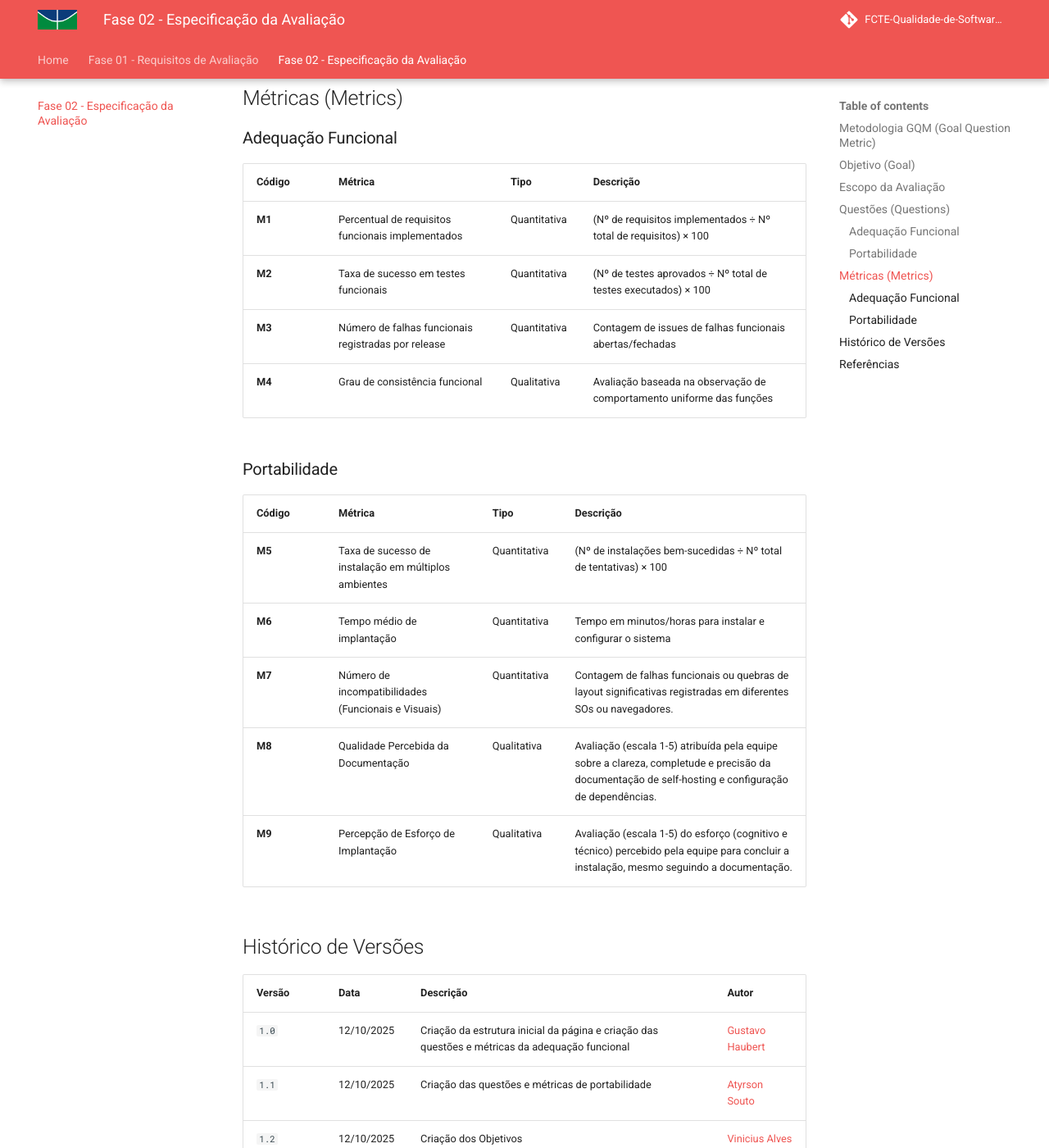
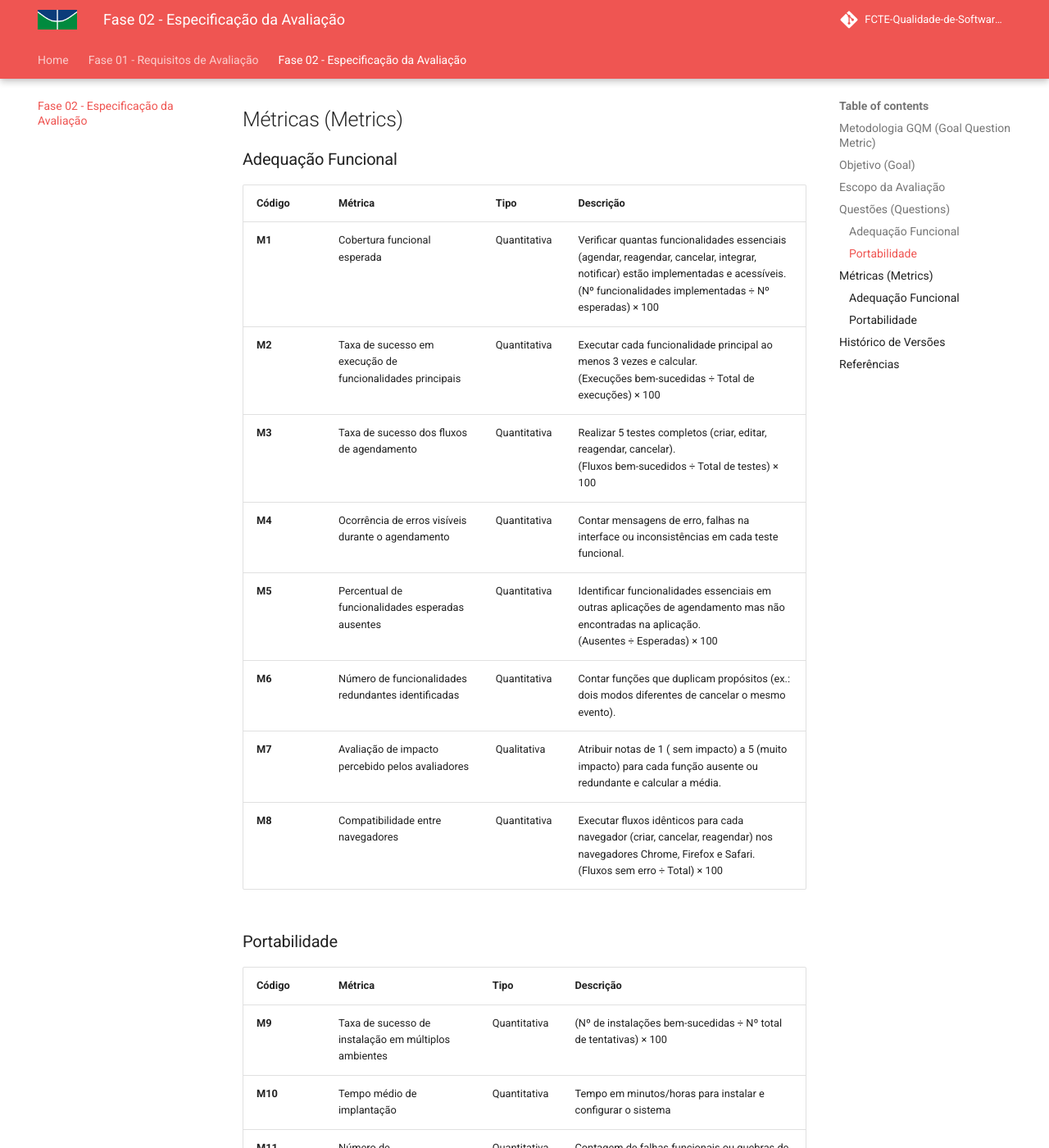
Before and after one commit to FCTE-Qualidade-de-Software-1/2025-2_T01_HEDDY-LAMAR, an MkDocs documentation site: the page built from docs/fase_2/index.md, in a window 1280 px wide and 1400 px high, scrolled down 3052 px. Shown: the whole window at 82% size. Built offline with MkDocs 1.6.1 and Material for MkDocs 9.7.7, drawn with Linux system fonts in a browser that asks for light colours; comment, search, counter and statistics services are not loaded; some of the changed text lies outside the part shown.

Commit message:
ajusta questões e métricas de adequação funcional

```diff
--- a/docs/fase_2/index.md
+++ b/docs/fase_2/index.md
@@ -33,15 +33,15 @@
 
 ### Adequação Funcional
 
-1. As funcionalidades principais do sistema (agendamento, notificação e integração com Google Calendar, Outlook, etc.) estão implementadas conforme os requisitos esperados?
+1. As funcionalidades principais do sistema (agendamento, notificação e integração com Google Calendar, Outlook, etc.) estão implementadas conforme o esperado para um software de agendamento?
     - **Hipótese:** Acredita-se que o Cal.com implementa a maioria das funcionalidades essenciais para um sistema de agendamento, atendendo aos requisitos esperados para um produto de sua categoria.
-2. As funcionalidades executam suas tarefas corretamente, sem falhas perceptíveis pelo usuário?
-    - **Hipótese:** Espera-se que as funcionalidades principais operem corretamente na maioria dos cenários, embora possam existir falhas menores que não comprometam a experiência do usuário de forma crítica.
+2. As funções centrais de agendamento (criação, edição, cancelamento e reagendamento) funcionam corretamente e de forma previsível?
+    - **Hipótese:** Espera-se que as funcionalidades principais de agendamento operem corretamente na maioria dos cenários, embora possam existir falhas menores que não comprometam a experiência do usuário de forma crítica.
 3. Existem funcionalidades redundantes ou ausentes?
     - **Hipótese:** A hipótese é de que o sistema possui as funcionalidades adequadas para seu propósito, sem redundâncias significativas. No entanto, podem ser identificadas oportunidades de melhoria ou a ausência de funcionalidades secundárias.
-4. A ausência ou redundância impacta negativamente o uso do sistema?
+4. Qual o nível de impacto de funcionalidades ausentes ou redundantes para o uso do sistema?
     - **Hipótese:** Supõe-se que a ausência de funcionalidades secundárias pode impactar a experiência de usuários avançados, mas não deve prejudicar o fluxo principal de agendamento para o usuário comum.
-5. O comportamento do sistema é consistente em diferentes cenários de uso?
+5. Qual o nível de consistência do uso do software entre diferentes navegadores e sessões?
     - **Hipótese:** Espera-se que o sistema mantenha um comportamento consistente, garantindo que as ações do usuário resultem em respostas previsíveis e uniformes na maioria dos cenários de uso.
 
 ### Portabilidade
@@ -62,21 +62,25 @@
 
 | **Código** | **Métrica** | **Tipo** | **Descrição** |
 |-------------|--------------|-----------|----------------|
-| **M1** | Percentual de requisitos funcionais implementados | Quantitativa | (Nº de requisitos implementados ÷ Nº total de requisitos) × 100 |
-| **M2** | Taxa de sucesso em testes funcionais | Quantitativa | (Nº de testes aprovados ÷ Nº total de testes executados) × 100 |
-| **M3** | Número de falhas funcionais registradas por release | Quantitativa | Contagem de issues de falhas funcionais abertas/fechadas |
-| **M4** | Grau de consistência funcional | Qualitativa | Avaliação baseada na observação de comportamento uniforme das funções |
+| **M1** | Cobertura funcional esperada | Quantitativa | Verificar quantas funcionalidades essenciais (agendar, reagendar, cancelar, integrar, notificar) estão implementadas e acessíveis. <br>(Nº funcionalidades implementadas ÷ Nº esperadas) × 100 |
+| **M2** | Taxa de sucesso em execução de funcionalidades principais | Quantitativa | Executar cada funcionalidade principal ao menos 3 vezes e calcular. <br>(Execuções bem-sucedidas ÷ Total de execuções) × 100 |
+| **M3** | Taxa de sucesso dos fluxos de agendamento | Quantitativa | Realizar 5 testes completos (criar, editar, reagendar, cancelar). <br>(Fluxos bem-sucedidos ÷ Total de testes) × 100 |
+| **M4** | Ocorrência de erros visíveis durante o agendamento | Quantitativa | Contar mensagens de erro, falhas na interface ou inconsistências em cada teste funcional. |
+| **M5** |Percentual de funcionalidades esperadas ausentes | Quantitativa | Identificar funcionalidades essenciais em outras aplicações de agendamento mas não encontradas na aplicação. <br>(Ausentes ÷ Esperadas) × 100 |
+| **M6** |Número de funcionalidades redundantes identificadas | Quantitativa | Contar funções que duplicam propósitos (ex.: dois modos diferentes de cancelar o mesmo evento).|
+| **M7** |Avaliação de impacto percebido pelos avaliadores | Qualitativa | Atribuir notas de 1 ( sem impacto) a 5 (muito impacto) para cada função ausente ou redundante e calcular a média.|
+| **M8** |Compatibilidade entre navegadores | Quantitativa | Executar fluxos idênticos para cada navegador (criar, cancelar, reagendar) nos navegadores Chrome, Firefox e Safari. <br>(Fluxos sem erro ÷ Total) × 100|
 
 
 ### Portabilidade
 
 | **Código** | **Métrica** | **Tipo** | **Descrição** |
 |------------|-------------|----------|---------------|
-| **M5** | Taxa de sucesso de instalação em múltiplos ambientes | Quantitativa | (Nº de instalações bem-sucedidas ÷ Nº total de tentativas) × 100 |
-| **M6** | Tempo médio de implantação | Quantitativa | Tempo em minutos/horas para instalar e configurar o sistema |
-| **M7** | Número de incompatibilidades (Funcionais e Visuais) | Quantitativa | Contagem de falhas funcionais ou quebras de layout significativas registradas em diferentes SOs ou navegadores. |
-| **M8** | Qualidade Percebida da Documentação | Qualitativa | Avaliação (escala 1-5) atribuída pela equipe sobre a clareza, completude e precisão da documentação de self-hosting e configuração de dependências. |
-| **M9** | Percepção de Esforço de Implantação | Qualitativa | Avaliação (escala 1-5) do esforço (cognitivo e técnico) percebido pela equipe para concluir a instalação, mesmo seguindo a documentação. |
+| **M9** | Taxa de sucesso de instalação em múltiplos ambientes | Quantitativa | (Nº de instalações bem-sucedidas ÷ Nº total de tentativas) × 100 |
+| **M10** | Tempo médio de implantação | Quantitativa | Tempo em minutos/horas para instalar e configurar o sistema |
+| **M11** | Número de incompatibilidades (Funcionais e Visuais) | Quantitativa | Contagem de falhas funcionais ou quebras de layout significativas registradas em diferentes SOs ou navegadores. |
+| **M12** | Qualidade Percebida da Documentação | Qualitativa | Avaliação (escala 1-5) atribuída pela equipe sobre a clareza, completude e precisão da documentação de self-hosting e configuração de dependências. |
+| **M13** | Percepção de Esforço de Implantação | Qualitativa | Avaliação (escala 1-5) do esforço (cognitivo e técnico) percebido pela equipe para concluir a instalação, mesmo seguindo a documentação. |
 
 
 ## Histórico de Versões
@@ -91,6 +95,7 @@
 | `1.5` | 20/10/2025 | Reformula o Objetivo da avaliação de acordo com a GQM após feedback da professora | [Pedro Braga](https://github.com/Stain19) |
 | `1.6` | 20/10/2025 | Adiciona hipóteses para cada pergunta de adequação funcional e portabilidade, além de reformular as perguntas de portabilidade | [Pedro Braga](https://github.com/Stain19) |
 | `1.7` | 21/10/2025 | Refina as métricas de portabilidade, desmembrando a métrica M8 para melhor adequação às questões | [Atyrson Souto](https://github.com/Atyrson) |
+| `1.8`  | 21/10/2025 | Ajuste nas questões de adequação funcional e suas métricas  | [Gustavo Haubert](https://github.com/GustavoHaubert) |
 
 ## Referências
 
```
